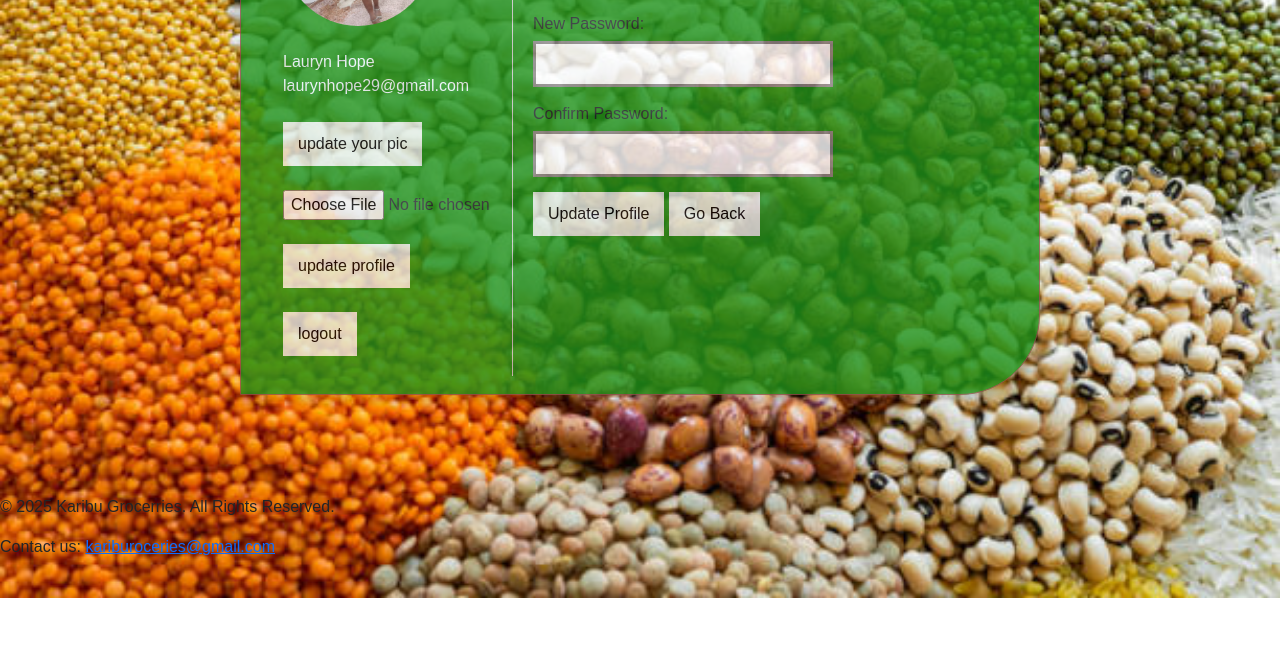
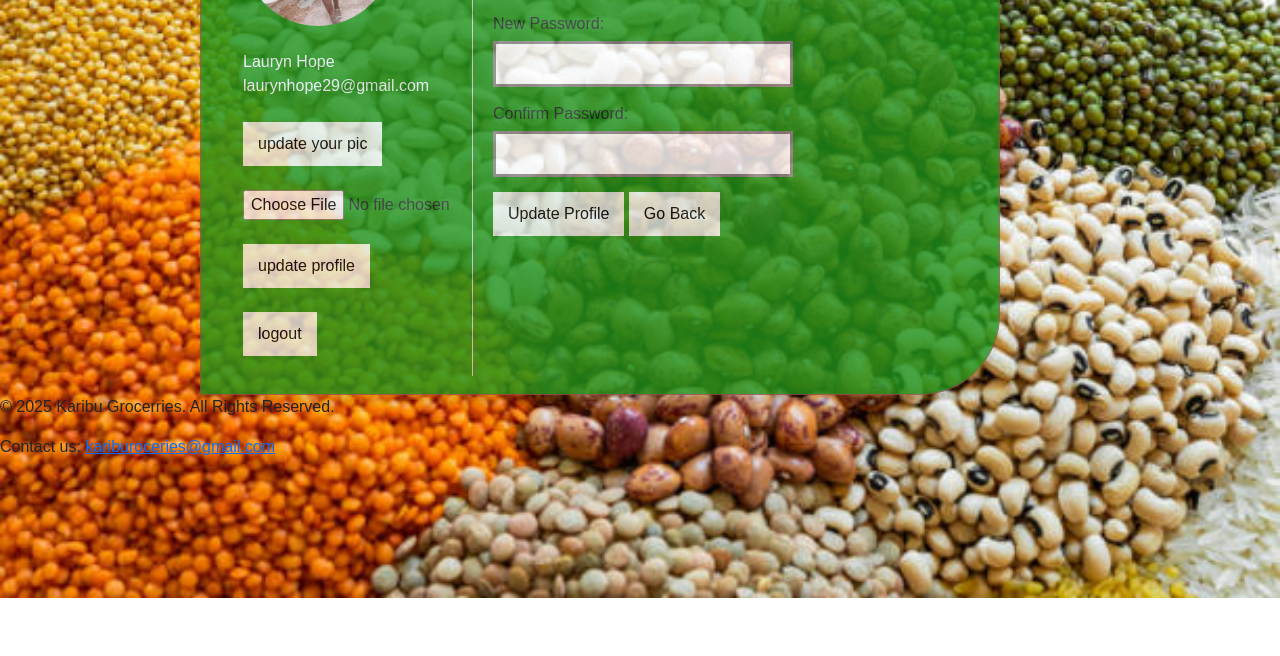
Before and after one commit to Vera24-vee/Vero, a plain HTML site: page myaccount.html in a window 1280 px wide. Shown: the part 255-911 px from the top of the page. Drawn offline with Linux system fonts and the light colour scheme; files whose address does not match are found by name.

Commit message:
modified account page

```diff
--- a/myaccount.html
+++ b/myaccount.html
@@ -16,10 +16,12 @@
     .wrapper{
       width: 800px;
       height: 550px;
+      margin-top: 100px;
+      margin-left: 200px;
       font-weight: 500;
       background: rgb(31, 147, 25);
       padding: 10px;
-      margin: 100px auto;
+     align-content: center;
       box-shadow: 0px 10px 5px rgba(0, 0, 0, 0.1);
       border-bottom-right-radius: 80px;
       border-top-left-radius: 80px;
```
Also changed, not shown: dash.html (+1 -1 lines).
